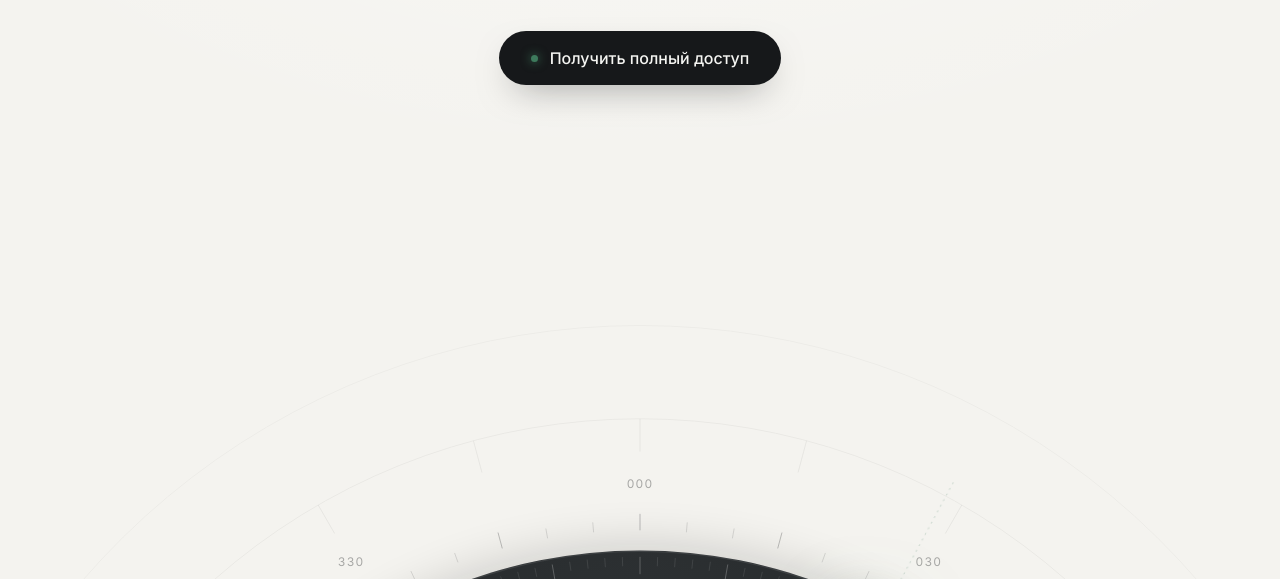
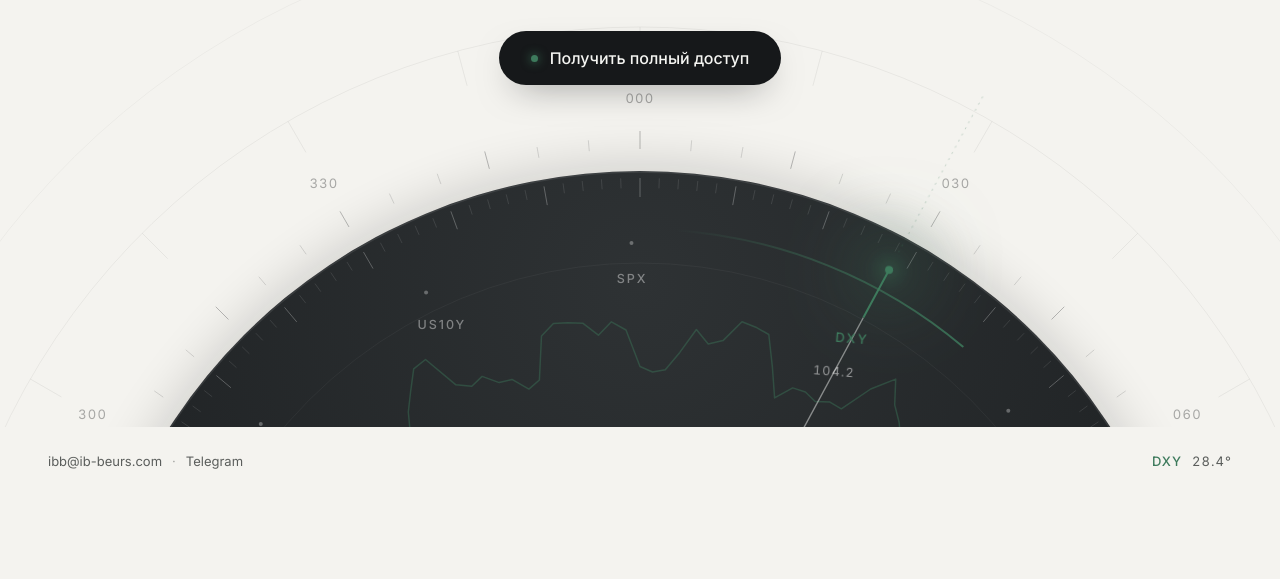
Before and after one commit to bukreevstrade-boop/ib-beurs, a website built with Vite: page index.html in a window 1280 px wide. Shown: the part 373-952 px from the top of the page. Built offline with nearby package versions, Linux system fonts and the light colour scheme; some packages are replaced by stand-ins of ours.

Commit message:
Lenis lerp 0.075/wheel 0.8; h1 clamp(28,5.5vw,82); restore original full-bleed compass

```diff
--- a/index.html
+++ b/index.html
@@ -55,7 +55,9 @@
       </defs>
     </svg>
   </div>
+</section>
 
+<section class="bridge">
   <div class="hero-foot">
     <div class="contacts">
       <a href="mailto:ibb@ib-beurs.com">ibb@ib-beurs.com</a><span class="sep">·</span><a href="#">Telegram</a>
@@ -65,9 +67,6 @@
       <span id="heading-readout">24.0°</span>
     </div>
   </div>
-</section>
-
-<section class="bridge">
   <div class="thread"></div>
 </section>
 
--- a/src/lenis.js
+++ b/src/lenis.js
@@ -9,8 +9,8 @@ export function initSmoothScroll() {
   // Respect reduced-motion: fall back to native scroll, ScrollTrigger still works.
   if (window.matchMedia('(prefers-reduced-motion: reduce)').matches) return null;
 
-  // default duration/easing — the standard Lenis feel
-  const lenis = new Lenis();
+  // near-native: tiny smoothing, slightly lower wheel sensitivity
+  const lenis = new Lenis({ lerp: 0.075, smoothWheel: true, wheelMultiplier: 0.8 });
   lenis.on('scroll', ScrollTrigger.update);
   gsap.ticker.add((time) => lenis.raf(time * 1000));
   gsap.ticker.lagSmoothing(0);
--- a/src/styles/hero.css
+++ b/src/styles/hero.css
@@ -1,13 +1,11 @@
 /* ============ HERO ============
-   Layout model (BUG 3): hero is a vertical flex stack — nav, copy, then the
-   compass as a contained element sized to the viewport (min(90vw, 700px)).
-   The compass no longer scales with the font and never overlaps the CTA. */
+   Original Claude Design model: full-height stage, copy near the top, the
+   compass disc rising full-bleed from the bottom edge (cropped by overflow). */
 .hero {
   position: relative;
-  min-height: 100svh;
-  display: flex;
-  flex-direction: column;
-  overflow-x: clip;
+  height: 100svh;
+  min-height: 720px;
+  overflow: hidden;
   background:
     radial-gradient(120% 90% at 50% -10%, rgba(255,255,255,.65), transparent 60%),
     var(--bg);
@@ -74,7 +72,7 @@
 .hero-copy h1 {
   font-family: "Inter Tight", "Inter", sans-serif;
   font-weight: 600;
-  font-size: clamp(2.5rem, 5.5vw, 6rem);   /* fluid: 40px → 96px, no media queries */
+  font-size: clamp(28px, 5.5vw, 82px);   /* 28px floor → 82px ceiling, fluid */
   line-height: 1.04;
   letter-spacing: -0.035em;
   text-wrap: balance;
@@ -118,15 +116,13 @@
   box-shadow: 0 0 10px 1px color-mix(in oklab, var(--accent) 70%, transparent);
 }
 
-/* ---- instrument (radar compass) — full-bleed, spans the whole viewport ---- */
+/* ---- instrument (radar compass) — ORIGINAL: rises full-bleed from the bottom ---- */
 .instrument-tilt {
-  position: relative;
-  width: 100vw;
-  max-width: 100vw;
-  /* break out to full viewport width regardless of the hero's flow */
-  margin-left: calc(-50vw + 50%);
-  margin-right: calc(-50vw + 50%);
-  margin-top: clamp(24px, 4vh, 56px);
+  position: absolute;
+  left: 50%;
+  bottom: -6px;
+  translate: -50% 0;
+  width: min(1400px, 124vw, 180vh);
   z-index: 1;
   transform: perspective(1400px) rotateY(0deg) rotateX(0deg);
   transition: transform .7s cubic-bezier(.2,.65,.25,1);
@@ -151,16 +147,15 @@
   .breathe { animation: none !important; opacity: .16 !important; }
 }
 
-/* ---- meta row below the compass (contacts + live azimuth) ---- */
+/* ---- meta row (contacts + live azimuth) — sits in the bridge below the disc ---- */
 .hero-foot {
+  position: absolute;
+  top: 0; left: 0; right: 0;
+  z-index: 2;
   display: flex;
   justify-content: space-between;
   align-items: baseline;
-  gap: 24px;
-  max-width: 1640px;
-  width: 100%;
-  margin: clamp(20px, 3vh, 40px) auto 0;
-  padding: 0 48px 40px;
+  padding: 26px 48px 0;
   font-size: 13px;
   color: var(--ink-soft);
 }
@@ -208,16 +203,12 @@
 @media (max-width: 980px) {
   .nav { padding: 24px 28px 0; }
   .nav-links { display: none; }
-  .hero-foot { padding: 0 28px 32px; }
+  .hero-foot { padding: 22px 28px 0; }
 }
 @media (max-width: 680px) {
   .readout { display: none; }
   .hero-foot { justify-content: center; }
 }
-/* BUG 3: on phones the compass simply stacks under the text (flex column
-   is already the hero's direction) and stays a comfortable size */
 @media (max-width: 767px) {
-  .instrument-tilt { margin-top: clamp(20px, 3vh, 40px); }   /* stays full-bleed 100vw */
-  .hero-copy { margin-top: clamp(28px, 5vh, 56px); }
-  .hero-foot { margin-top: clamp(24px, 4vh, 40px); }
+  .hero-copy { margin-top: clamp(28px, 6vh, 64px); }
 }
```
